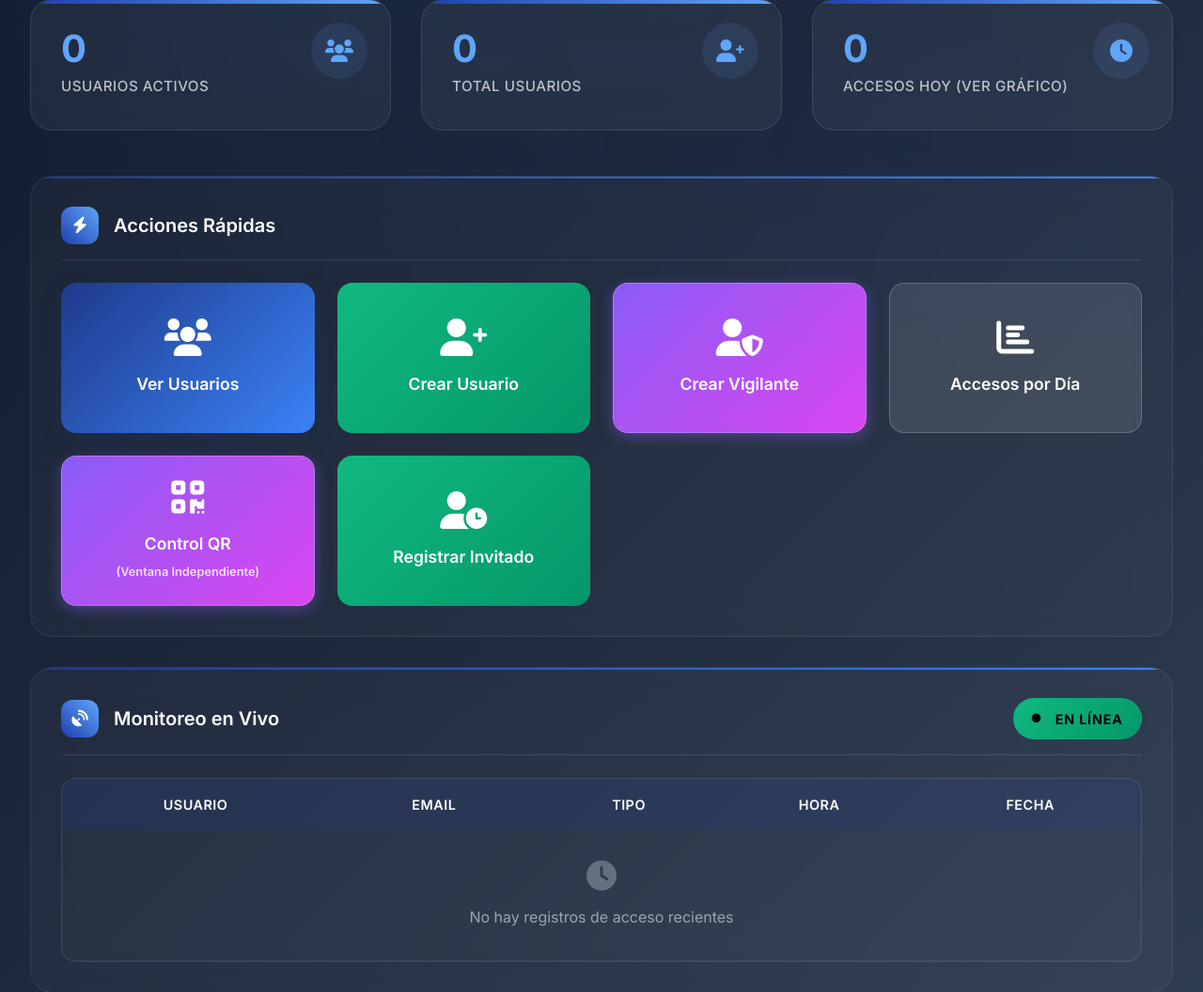
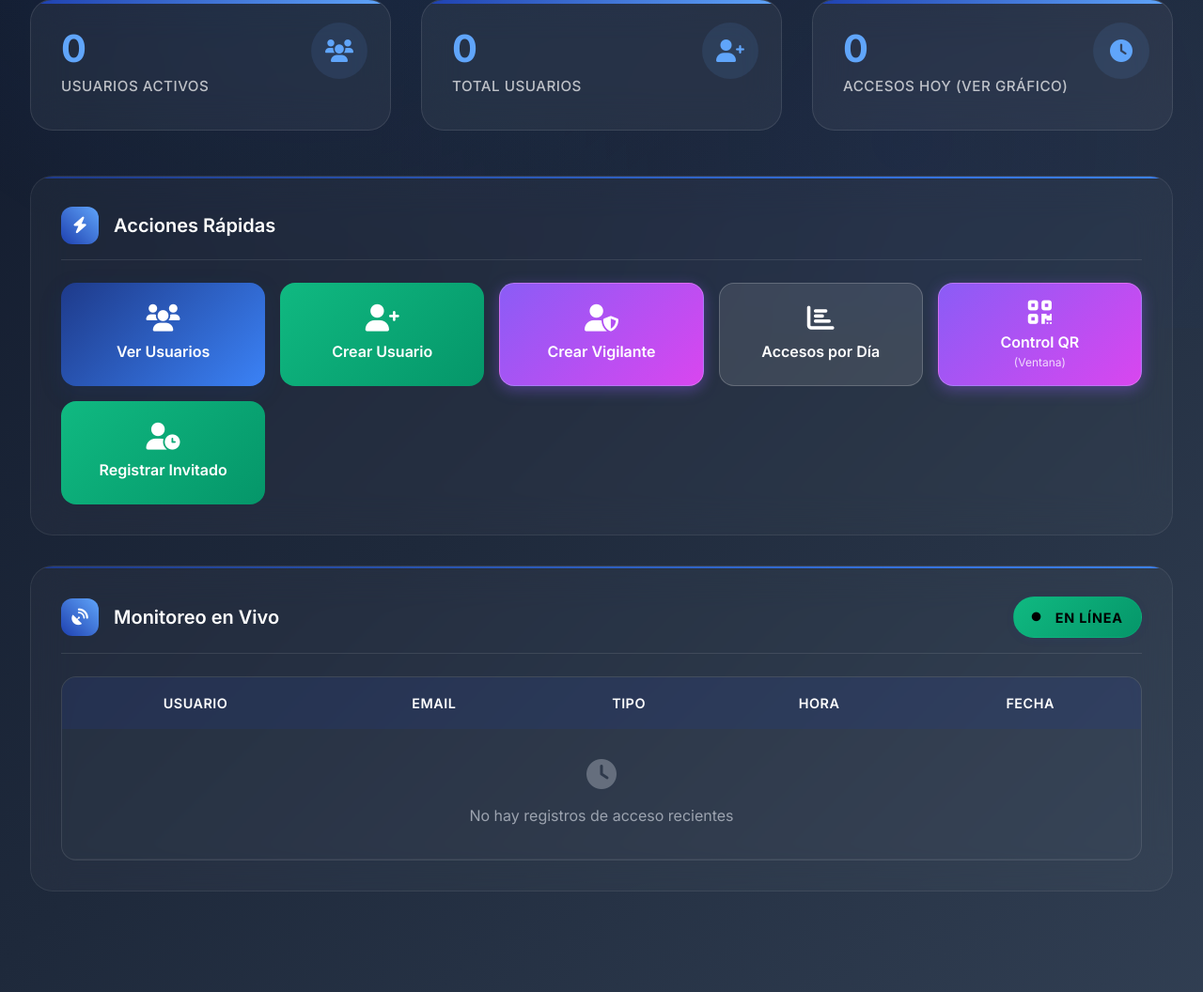
Before and after one commit to Wilmer2610/UnityAccess2.0, a Django app: page /appi/ in a window 1280 px wide. Shown: the part 451-1507 px from the top of the page at 94% size. Run offline with Django 5.2, Linux system fonts and the light colour scheme; the visitor is signed in with stand-in values (Sample User, id 1); data that the repository does not hold is empty; some libraries are stand-ins or nearby versions.

Commit message:
Ajuste de diseño en Dashboard: botones más compactos y pequeños

```diff
--- a/unity/templates/appi/dashboard.html
+++ b/unity/templates/appi/dashboard.html
@@ -55,36 +55,36 @@
             <h2 class="card-title-custom">Acciones Rápidas</h2>
         </div>
 
-        <div style="display: grid; grid-template-columns: repeat(auto-fit, minmax(220px, 1fr)); gap: 1.5rem;">
+        <div style="display: grid; grid-template-columns: repeat(auto-fit, minmax(180px, 1fr)); gap: 1rem;">
             {% if user.is_staff or user.is_superuser %}
-            <a href="{% url 'appi:lista_usuarios' %}" class="btn-custom btn-primary-custom hover-lift" style="height: 160px; flex-direction: column; justify-content: center; padding: 1.5rem; gap: 1rem; width: 100%;">
-                <i class="fas fa-users" style="font-size: 2.5rem;"></i>
-                <span style="font-size: 1.1rem; font-weight: 600;">Ver Usuarios</span>
+            <a href="{% url 'appi:lista_usuarios' %}" class="btn-custom btn-primary-custom hover-lift" style="height: 110px; flex-direction: column; justify-content: center; padding: 1rem; gap: 0.5rem; width: 100%;">
+                <i class="fas fa-users" style="font-size: 1.8rem;"></i>
+                <span style="font-size: 1rem; font-weight: 600;">Ver Usuarios</span>
             </a>
-            <a href="{% url 'appi:crear_usuario' %}" class="btn-custom btn-success-custom hover-lift" style="height: 160px; flex-direction: column; justify-content: center; padding: 1.5rem; gap: 1rem; width: 100%;">
-                <i class="fas fa-user-plus" style="font-size: 2.5rem;"></i>
-                <span style="font-size: 1.1rem; font-weight: 600;">Crear Usuario</span>
+            <a href="{% url 'appi:crear_usuario' %}" class="btn-custom btn-success-custom hover-lift" style="height: 110px; flex-direction: column; justify-content: center; padding: 1rem; gap: 0.5rem; width: 100%;">
+                <i class="fas fa-user-plus" style="font-size: 1.8rem;"></i>
+                <span style="font-size: 1rem; font-weight: 600;">Crear Usuario</span>
             </a>
-            <a href="{% url 'appi:crear_personal' %}" class="btn-custom btn-purple-custom hover-lift" style="height: 160px; flex-direction: column; justify-content: center; padding: 1.5rem; gap: 1rem; width: 100%;">
-                <i class="fas fa-user-shield" style="font-size: 2.5rem;"></i>
-                <span style="font-size: 1.1rem; font-weight: 600;">Crear Vigilante</span>
+            <a href="{% url 'appi:crear_personal' %}" class="btn-custom btn-purple-custom hover-lift" style="height: 110px; flex-direction: column; justify-content: center; padding: 1rem; gap: 0.5rem; width: 100%;">
+                <i class="fas fa-user-shield" style="font-size: 1.8rem;"></i>
+                <span style="font-size: 1rem; font-weight: 600;">Crear Vigilante</span>
             </a>
-            <a href="{% url 'appi:estadisticas' %}" class="btn-custom btn-secondary-custom hover-lift" style="height: 160px; flex-direction: column; justify-content: center; padding: 1.5rem; gap: 1rem; width: 100%;">
-                <i class="fas fa-chart-bar" style="font-size: 2.5rem;"></i>
-                <span style="font-size: 1.1rem; font-weight: 600;">Accesos por Día</span>
+            <a href="{% url 'appi:estadisticas' %}" class="btn-custom btn-secondary-custom hover-lift" style="height: 110px; flex-direction: column; justify-content: center; padding: 1rem; gap: 0.5rem; width: 100%;">
+                <i class="fas fa-chart-bar" style="font-size: 1.8rem;"></i>
+                <span style="font-size: 1rem; font-weight: 600;">Accesos por Día</span>
             </a>
             {% endif %}
 
             <a href="{% url 'appi:control_qr' %}"
                class="btn-custom btn-purple-custom hover-lift"
-               style="height: 160px; flex-direction: column; justify-content: center; padding: 1.5rem; gap: 1rem; width: 100%;"
+               style="height: 110px; flex-direction: column; justify-content: center; padding: 1rem; gap: 0.5rem; width: 100%;"
                onclick="window.open(this.href, 'QRScannerWindow', 'width=1000,height=800,scrollbars=yes,resizable=yes'); return false;">
-                <i class="fas fa-qrcode" style="font-size: 2.5rem;"></i>
-                <span style="font-size: 1.1rem; font-weight: 600; text-align: center;">Control QR<br><small style="font-size: 0.8rem; opacity: 0.8;">(Ventana Independiente)</small></span>
+                <i class="fas fa-qrcode" style="font-size: 1.8rem;"></i>
+                <span style="font-size: 1rem; font-weight: 600; text-align: center; line-height: 1.2;">Control QR<br><small style="font-size: 0.75rem; opacity: 0.8; font-weight: 400;">(Ventana)</small></span>
             </a>
-            <a href="{% url 'appi:registrar_invitado' %}" class="btn-custom btn-success-custom hover-lift" style="height: 160px; flex-direction: column; justify-content: center; padding: 1.5rem; gap: 1rem; width: 100%;">
-                <i class="fas fa-user-clock" style="font-size: 2.5rem;"></i>
-                <span style="font-size: 1.1rem; font-weight: 600;">Registrar Invitado</span>
+            <a href="{% url 'appi:registrar_invitado' %}" class="btn-custom btn-success-custom hover-lift" style="height: 110px; flex-direction: column; justify-content: center; padding: 1rem; gap: 0.5rem; width: 100%;">
+                <i class="fas fa-user-clock" style="font-size: 1.8rem;"></i>
+                <span style="font-size: 1rem; font-weight: 600;">Registrar Invitado</span>
             </a>
         </div>
     </div>
```
